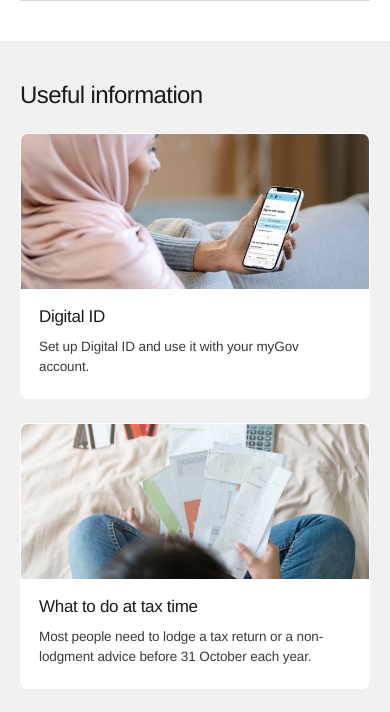
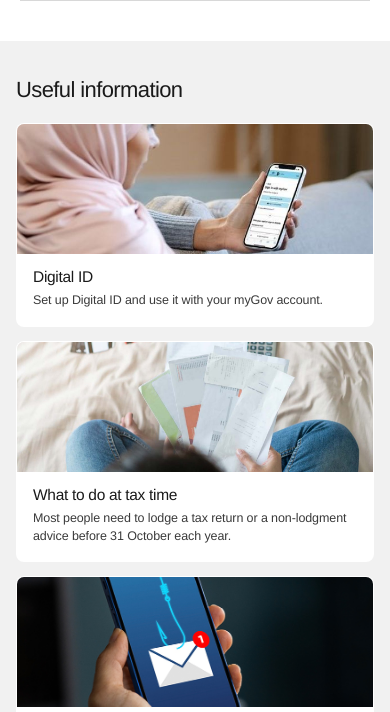
Before and after one commit to xxfrwd/sdsdf, a plain HTML site: page index.html in a window 390 px wide. Shown: the part 999-1711 px from the top of the page. Drawn offline with Linux system fonts and the light colour scheme.

Commit message:
Update style.css

```diff
--- a/style.css
+++ b/style.css
@@ -1,6 +1,6 @@
 /* ============================================================
    style.css — полный файл
-   Карточки .useful и блок .find-support уменьшены.
+   Карточки .useful уменьшены на мобиле и малом телефоне.
    ============================================================ */
 
 * {
@@ -177,7 +177,7 @@
     background: #2a2a2a;
 }
 
-/* Блок "Find support" — уменьшен с 722px до 682px */
+/* Блок "Find support" */
 .find-support {
     width: 682px;
     height: 350px;
@@ -245,7 +245,7 @@
     -webkit-text-stroke: 0.3px #f1f1f1;
 }
 
-/* Сетка — колонки 386px (было 406) */
+/* Сетка — колонки 386px */
 .useful-grid {
     display: grid;
     grid-template-columns: repeat(3, 386px);
@@ -253,7 +253,7 @@
     align-items: stretch;
 }
 
-/* Карточка — 386×454 (было 406×474) */
+/* Карточка — 386×454 */
 .useful-card {
     width: 386px;
     height: 454px;
@@ -273,7 +273,7 @@
     border-color: #cfcfcf;
 }
 
-/* Картинка — 236px (было 250) */
+/* Картинка — 236px */
 .useful-card .card-image {
     width: 100%;
     height: 236px;
@@ -290,7 +290,7 @@
     object-position: center;
 }
 
-/* Тело — паддинги 24/26 (было 26/28) */
+/* Тело — паддинги 24/26 */
 .useful-card .card-body {
     flex: 1 1 auto;
     padding: 24px 26px;
@@ -300,7 +300,7 @@
     min-height: 0;
 }
 
-/* Заголовок — 22px (было 24) */
+/* Заголовок — 22px */
 .useful-card h3 {
     font-size: 22px;
     font-weight: 500;
@@ -315,7 +315,7 @@
     min-height: calc(22px * 1.2 * 2);
 }
 
-/* Параграф — 15px (было 16) */
+/* Параграф — 15px */
 .useful-card p {
     font-size: 15px;
     font-weight: 400;
@@ -533,13 +533,14 @@
     }
     .find-support .image img { object-fit: cover; }
 
+    /* Карточки заметно меньше */
     .useful {
-        padding: 50px max(20px, env(safe-area-inset-right)) 60px max(20px, env(safe-area-inset-left));
+        padding: 44px max(18px, env(safe-area-inset-right)) 50px max(18px, env(safe-area-inset-left));
     }
-    .useful h2 { font-size: 30px; margin-bottom: 30px; }
+    .useful h2 { font-size: 26px; margin-bottom: 24px; }
     .useful-grid {
         grid-template-columns: 1fr;
-        gap: 24px;
+        gap: 18px;
     }
     .useful-card {
         width: 100%;
@@ -547,16 +548,17 @@
         min-height: auto;
     }
     .useful-card .card-image {
-        height: 180px;
-        flex-basis: 180px;
+        height: 150px;
+        flex-basis: 150px;
     }
-    .useful-card .card-body { padding: 20px 22px 22px 22px; }
+    .useful-card .card-body { padding: 16px 18px 18px 18px; }
     .useful-card h3 {
-        font-size: 19px;
-        margin-bottom: 10px;
+        font-size: 17px;
+        margin-bottom: 8px;
         min-height: auto;
+        -webkit-line-clamp: 2;
     }
-    .useful-card p  { font-size: 14.5px; -webkit-line-clamp: 3; }
+    .useful-card p  { font-size: 13px; line-height: 1.45; -webkit-line-clamp: 3; }
 
     .footer { padding: 50px 20px 40px 20px; }
     .footer-top { flex-direction: column; gap: 40px; margin-bottom: 40px; }
@@ -605,17 +607,23 @@
     .find-support p  { font-size: 15px; }
     .find-support .image { height: 180px; }
 
+    /* Карточки ещё меньше */
     .useful {
-        padding: 40px max(20px, env(safe-area-inset-right)) 50px max(20px, env(safe-area-inset-left));
+        padding: 36px max(16px, env(safe-area-inset-right)) 42px max(16px, env(safe-area-inset-left));
     }
-    .useful h2 { font-size: 24px; margin-bottom: 24px; }
+    .useful h2 { font-size: 22px; margin-bottom: 20px; }
+    .useful-grid { gap: 14px; }
     .useful-card .card-image {
-        height: 155px;
-        flex-basis: 155px;
+        height: 130px;
+        flex-basis: 130px;
     }
-    .useful-card .card-body { padding: 18px 18px 20px 18px; }
-    .useful-card h3 { font-size: 17px; }
-    .useful-card p  { font-size: 13.5px; }
+    .useful-card .card-body { padding: 14px 16px 16px 16px; }
+    .useful-card h3 {
+        font-size: 15.5px;
+        margin-bottom: 6px;
+        -webkit-line-clamp: 2;
+    }
+    .useful-card p  { font-size: 12.5px; line-height: 1.4; -webkit-line-clamp: 2; }
 
     .footer { padding: 40px 16px 30px 16px; }
     .footer-col h4 { font-size: 16px; }
```
